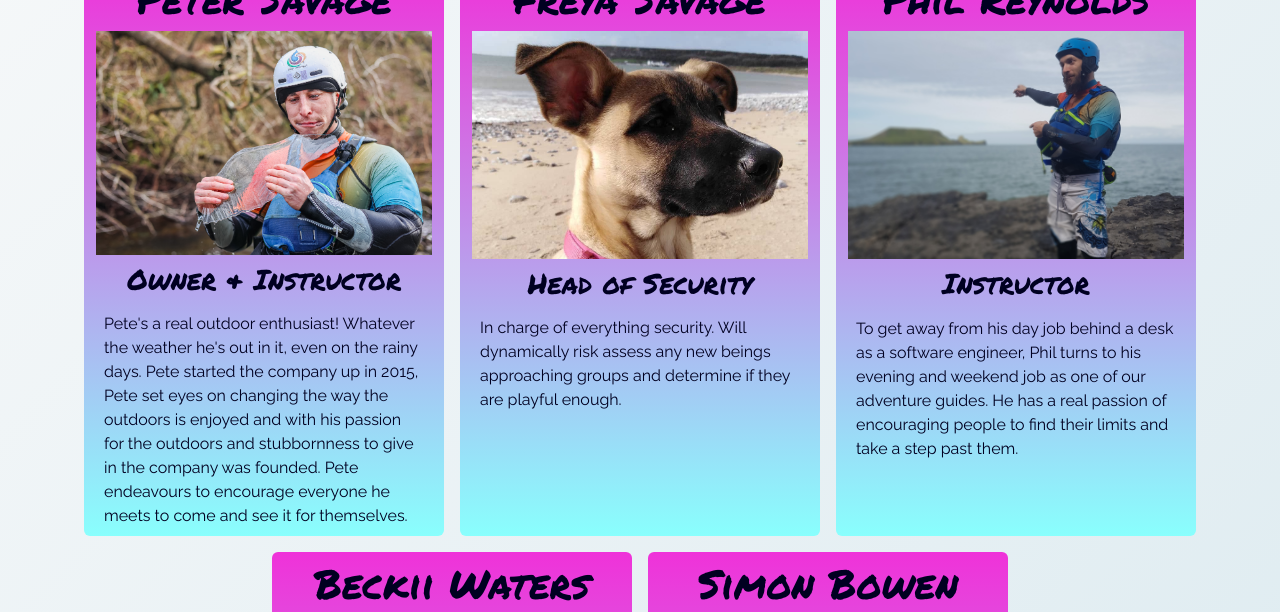
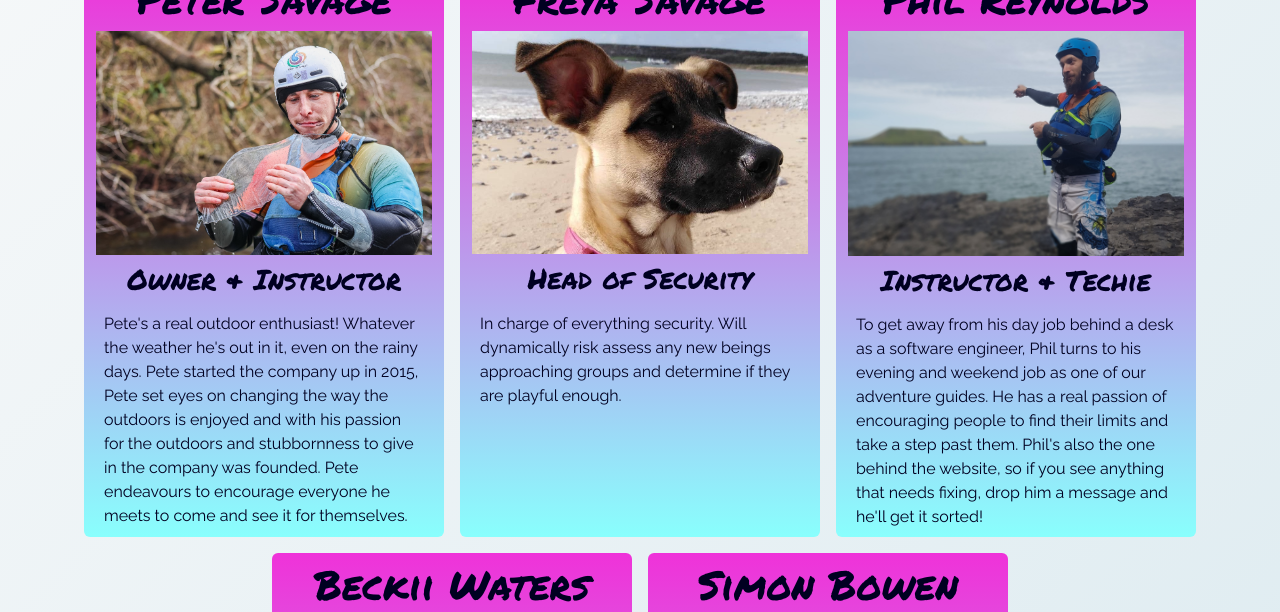
Before and after one commit to phil-6/savage-adventures, a Jekyll site: the page built from about-us.html, in a window 1280 px wide and 900 px high, scrolled down 1042 px, cut to the strip 0-612 px from the top of the window. Built offline with Jekyll 4.4.1, drawn with Linux system fonts in a browser that asks for light colours; nearby versions of some CDN libraries; some web fonts are replaced; a script that is not in the unit is left out.

Commit message:
update team pictures

```diff
--- a/_data/team.yml
+++ b/_data/team.yml
@@ -1,6 +1,6 @@
 team_members:
   - name: Peter Savage
-    image: 189a1143.jpg
+    image: guide-pete-ice.jpg
     job: Owner & Instructor
     bio: |
       Pete's a real outdoor enthusiast! Whatever the weather he's out in it, even
@@ -23,16 +23,17 @@
       away. Craig is often found tucked up tight, half welded into a Sea kayak.
       Craig has come onboard to improve and develop the educational side of
       Savage Adventures.
-    image: /assets/images/273149558_10158460805866024_2233738839153048924_n.jpg
+    image: guide-craig.jpg
     visible: false
   - name: Phil Reynolds
     image: guide-phil-coasteering-point-crop.jpg
-    job: Instructor
+    job: Instructor & Techie
     bio: |
       To get away from his day job behind a desk as a software engineer, Phil
       turns to his evening and weekend job as one of our adventure guides. He
       has a real passion of encouraging people to find their limits and take a
-      step past them.
+      step past them. Phil's also the one behind the website, so if you see
+      anything that needs fixing, drop him a message and he'll get it sorted!
     visible: true
   - name: Beckii Waters
     image: guide-bex.jpg
```
Also changed, not shown: assets/images/189a1143.jpg (deleted), assets/images/guide-bex.jpg, assets/images/guide-freya-1-short.jpg, assets/images/guide-pete-ice.jpg (added), assets/images/guide-phil-coasteering-point-crop.jpg.
